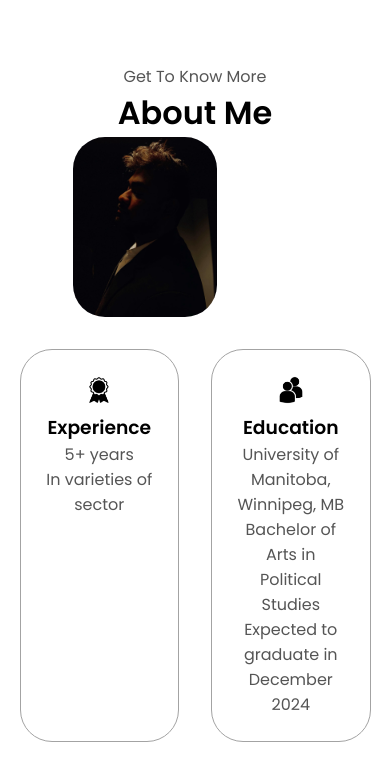
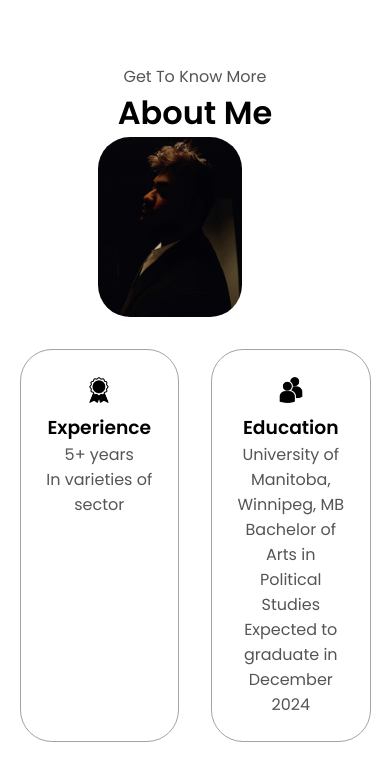
Before and after one commit to Saikat778/RezoneAbir, a plain HTML site: page index.html in a window 390 px wide. Shown: the part 820-1591 px from the top of the page. Drawn offline with Linux system fonts and the light colour scheme.

Commit message:
Update mediaqueries.css

```diff
--- a/mediaqueries.css
+++ b/mediaqueries.css
@@ -191,13 +191,13 @@
    }
 
    .about-pic{
-      margin-left: -100px;
+      margin-left: -50px;
    }
 }
 
 @media screen and (max-width: 900px) {
    .about-pic{
-      margin-left: -100px;
+      margin-left: -50px;
    }
    .experience-details-container {
       display: block;
@@ -224,6 +224,6 @@
       margin-bottom:100px;
    }
    footer {
-      margin-left: -100px;
+      margin-left: -20px;
    }
 }
```
